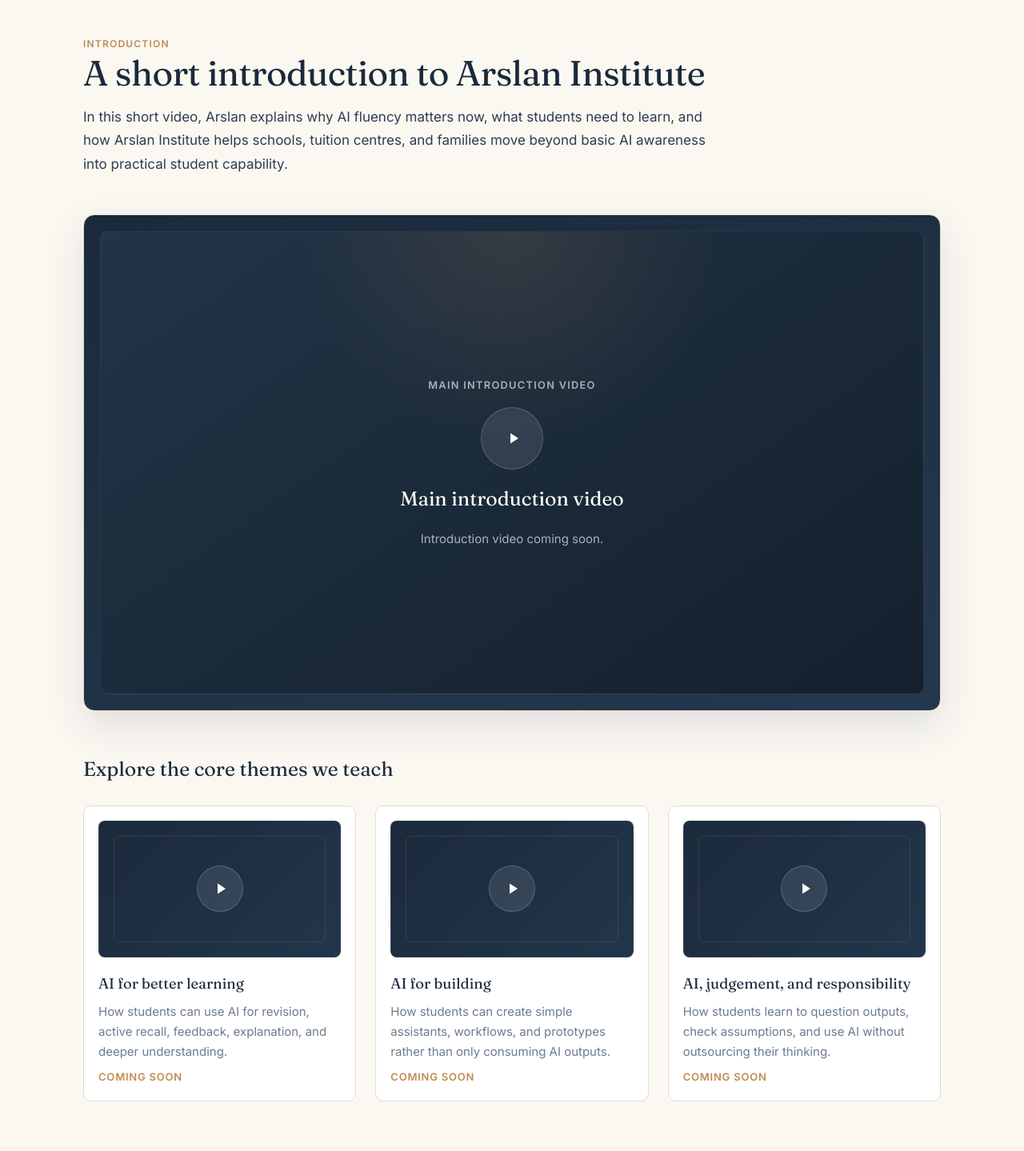
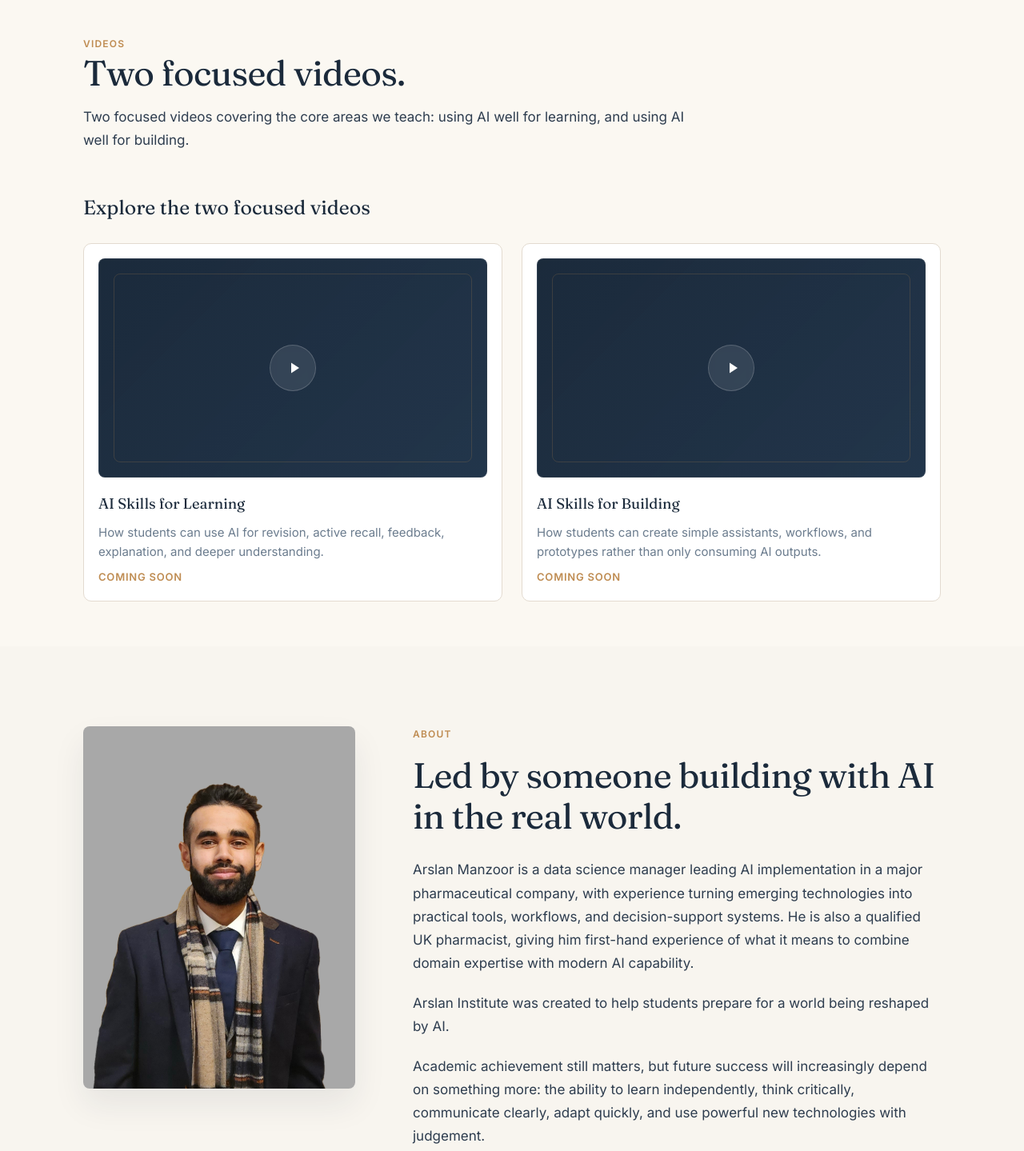
Before and after one commit to ArslanManzoor95/arslan-institute, a website: page index.html in a window 1280 px wide. Shown: the part 760-2199 px from the top of the page at 80% size. Drawn offline with Linux system fonts and the light colour scheme.

Commit message:
Refine homepage workshop and video copy

```diff
--- a/index.html
+++ b/index.html
@@ -322,7 +322,7 @@
       color: rgba(255, 255, 255, 0.64);
       max-width: 420px;
     }
-    .theme-block { margin-top: 52px; }
+    .theme-block { margin-top: 0; }
     .theme-heading {
       font-family: var(--font-serif);
       font-size: 1.55rem;
@@ -332,7 +332,7 @@
     }
     .theme-grid {
       display: grid;
-      grid-template-columns: repeat(3, minmax(0, 1fr));
+      grid-template-columns: repeat(2, minmax(0, 1fr));
       gap: 24px;
     }
     .theme-card {
@@ -1096,29 +1096,14 @@
 
     <section class="intro-video" id="introduction" aria-labelledby="introduction-heading">
       <div class="container">
-        <p class="t-label fade-up">Introduction</p>
-        <h2 class="t-heading fade-up" id="introduction-heading">A short introduction to Arslan Institute</h2>
+        <p class="t-label fade-up">Videos</p>
+        <h2 class="t-heading fade-up" id="introduction-heading">Two focused videos.</h2>
         <p class="t-body section-intro fade-up">
-          In this short video, Arslan explains why AI fluency matters now, what students need to learn, and how Arslan Institute helps schools, tuition centres, and families move beyond basic AI awareness into practical student capability.
+          Two focused videos covering the core areas we teach: using AI well for learning, and using AI well for building.
         </p>
 
-        <div class="video-feature-card fade-up" data-video-url="" data-video-title="A short introduction to Arslan Institute">
-          <div class="video-embed-target">
-            <div class="video-placeholder-overlay">
-              <span class="video-placeholder-label">Main introduction video</span>
-              <span class="video-play-icon" aria-hidden="true">
-                <svg viewBox="0 0 24 24" aria-hidden="true">
-                  <path d="M8 5.5v13l10-6.5L8 5.5z"></path>
-                </svg>
-              </span>
-              <p class="video-placeholder-title">Main introduction video</p>
-              <p class="video-placeholder-note">Introduction video coming soon.</p>
-            </div>
-          </div>
-        </div>
-
         <div class="theme-block">
-          <h3 class="theme-heading fade-up">Explore the core themes we teach</h3>
+          <h3 class="theme-heading fade-up">Explore the two focused videos</h3>
           <div class="theme-grid fade-up-group" role="list">
             <article class="theme-card" role="listitem">
               <div class="theme-thumb" aria-hidden="true">
@@ -1129,7 +1114,7 @@
                 </span>
               </div>
               <div class="theme-meta">
-                <p class="theme-title">AI for better learning</p>
+                <p class="theme-title">AI Skills for Learning</p>
                 <p class="theme-desc">How students can use AI for revision, active recall, feedback, explanation, and deeper understanding.</p>
                 <p class="theme-status">Coming soon</p>
               </div>
@@ -1144,23 +1129,8 @@
                 </span>
               </div>
               <div class="theme-meta">
-                <p class="theme-title">AI for building</p>
+                <p class="theme-title">AI Skills for Building</p>
                 <p class="theme-desc">How students can create simple assistants, workflows, and prototypes rather than only consuming AI outputs.</p>
-                <p class="theme-status">Coming soon</p>
-              </div>
-            </article>
-
-            <article class="theme-card" role="listitem">
-              <div class="theme-thumb" aria-hidden="true">
-                <span class="video-play-icon">
-                  <svg viewBox="0 0 24 24" aria-hidden="true">
-                    <path d="M8 5.5v13l10-6.5L8 5.5z"></path>
-                  </svg>
-                </span>
-              </div>
-              <div class="theme-meta">
-                <p class="theme-title">AI, judgement, and responsibility</p>
-                <p class="theme-desc">How students learn to question outputs, check assumptions, and use AI without outsourcing their thinking.</p>
                 <p class="theme-status">Coming soon</p>
               </div>
             </article>
@@ -1299,11 +1269,11 @@
 
         <div class="pathways-grid fade-up-group" role="list">
           <article class="pathway-card" role="listitem">
-            <p class="pathway-card-label">Full-day group workshop</p>
+            <p class="pathway-card-label">Group workshop</p>
             <h3 class="card-title">Schools &amp; Tuition Centres</h3>
-            <p class="pathway-copy">A full-day AI fluency workshop for student groups, designed for sixth forms, schools, and tuition centres that want a serious, practical programme around AI, learning, judgement, and building.</p>
+            <p class="pathway-copy">A flexible AI fluency workshop for student groups, designed for sixth forms, schools, and tuition centres that want a serious, practical programme around AI, learning, judgement, and building.</p>
             <ul class="pathway-points" aria-label="Group workshop highlights">
-              <li>Full-day workshop</li>
+              <li>Focused sessions or a full-day programme</li>
               <li>Designed for sixth form groups, with adaptations by exception</li>
               <li>Suitable for schools, careers days, digital skills programmes, and tuition centre cohorts</li>
               <li>Students learn, build, discuss, and present</li>
```
